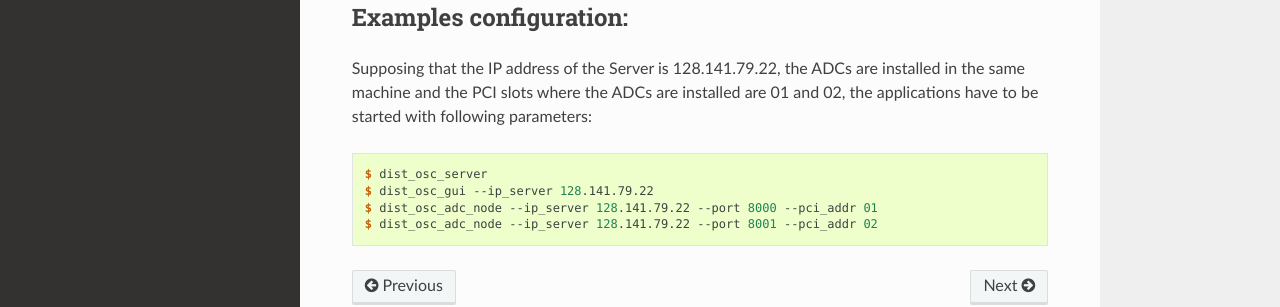
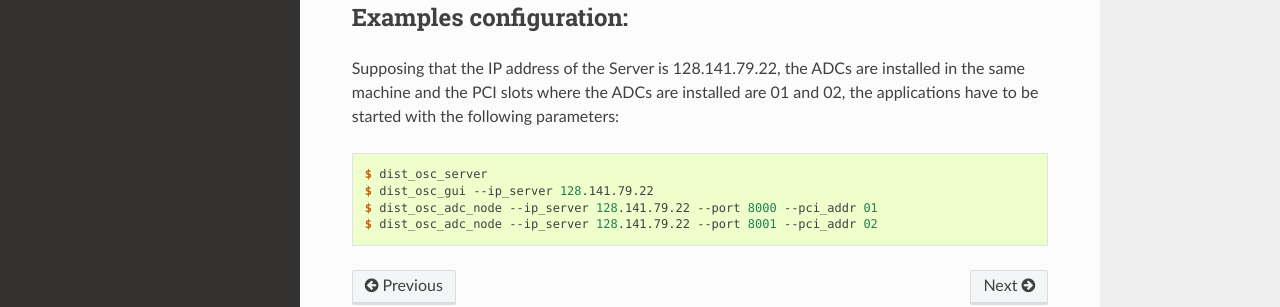
Before and after one commit to mmalczak/distributed-oscilloscope, a Sphinx documentation site: the page built from documentation/sphinx/startup.rst, in a window 1280 px wide and 900 px high, scrolled down 1406 px. Shown: the part 465-772 px from the top of the window. Built offline with Sphinx 7.4.7 and the Read the Docs theme 2.0.0, drawn with Linux system fonts in a browser that asks for light colours.

Commit message:
docs: fixes after grammarly

```diff
--- a/documentation/sphinx/installation.rst
+++ b/documentation/sphinx/installation.rst
@@ -20,7 +20,7 @@ To use the DO, the python version 3.6 is required.
 
 
 Before installing the Distributed Oscilloscope and the requirements, create a
-python virtual environment to avoid issues with packages versions.
+Python virtual environment to avoid issues with packages versions.
 
 .. code-block:: console
 
--- a/documentation/sphinx/introduction.rst
+++ b/documentation/sphinx/introduction.rst
@@ -41,7 +41,7 @@ The structure of the DO is presented in :numref:`fig_DO_basic_schematics`.
 
    Structure of the DO
 
-The DO Server is a proxy between Devices and Users Applications. In a
+The DO Server is a proxy between Devices and Users Applications. In
 single network, there could be one server, multiple users and multiple devices.
 The applications typically are run on different machines, but it is not a
 restriction.
--- a/documentation/sphinx/startup.rst
+++ b/documentation/sphinx/startup.rst
@@ -99,7 +99,8 @@ Examples configuration:
 -------------------------
 Supposing that the IP address of the Server is 128.141.79.22, the ADCs are
 installed in the same machine and the PCI slots where the ADCs are installed
-are 01 and 02, the applications have to be started with following parameters:
+are 01 and 02, the applications have to be started with the following
+parameters:
 
 .. code-block:: console
 
```
Also changed, not shown: other parts of documentation/sphinx/introduction.rst (+1 -1 lines), documentation/sphinx/developer_guide.rst (+11 -11 lines).
